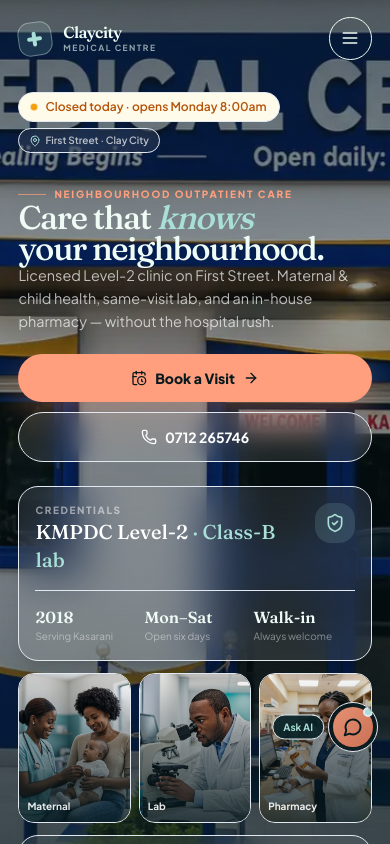
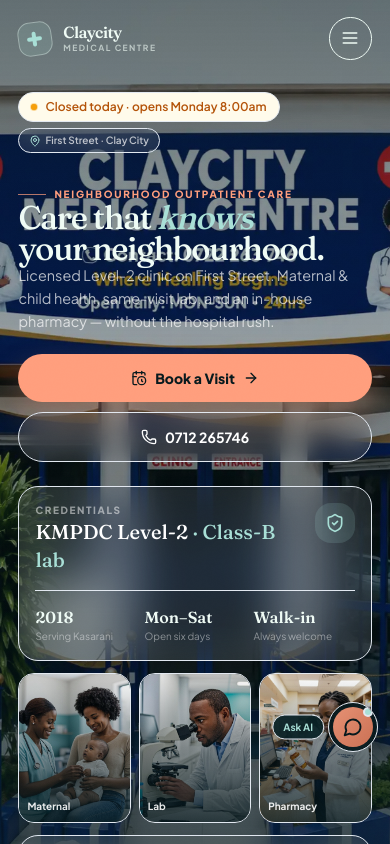
Before and after one commit to Elvinoacer/claycity_med_center, a Next.js app: page / in a window 390 px wide. Shown: the top 844 px of the page. Built offline with nearby package versions, Linux system fonts and the light colour scheme.

Commit message:
feat: use dedicated mobile hero background

```diff
--- a/app/components/HeroStory.tsx
+++ b/app/components/HeroStory.tsx
@@ -13,21 +13,34 @@ import {
 } from "lucide-react";
 import OpenStatus from "./OpenStatus";
 import heroBackground from "@/public/images/hero_bg_image.webp";
+import heroBackgroundMobile from "@/public/images/hero_bg_mobile.webp";
 import maternityCare from "@/public/images/maternity-care.jpg";
 import pharmacy from "@/public/images/pharmacy-dispensary.jpg";
 import lab from "@/public/images/lab-services.jpg";
 
 export default function HeroStory() {
   return (
-    <section id="top" className="relative min-h-[100svh] overflow-hidden bg-[#07191d] text-[#effbf5]" aria-labelledby="hero-heading">
+    <section
+      id="top"
+      className="relative min-h-[100svh] overflow-hidden bg-[#07191d] text-[#effbf5]"
+      aria-labelledby="hero-heading"
+    >
       <div className="absolute inset-0">
+        <Image
+          src={heroBackgroundMobile}
+          alt=""
+          fill
+          priority
+          sizes="100vw"
+          className="hero-story-bg-motion hero-story-bg-mobile object-cover object-center"
+        />
         <Image
           src={heroBackground}
           alt=""
           fill
           priority
           sizes="100vw"
-          className="hero-story-bg-motion object-cover object-[62%_center] sm:object-center"
+          className="hero-story-bg-motion hero-story-bg-desktop object-cover object-center"
         />
         <div className="absolute inset-0 bg-[linear-gradient(180deg,rgba(7,25,29,0.62)_0%,rgba(7,25,29,0.4)_34%,rgba(7,25,29,0.5)_62%,rgba(7,25,29,0.92)_100%)]" />
         <div className="absolute inset-0 hidden sm:block bg-[linear-gradient(105deg,rgba(7,25,29,0.86)_0%,rgba(7,25,29,0.56)_40%,rgba(7,25,29,0.24)_72%,rgba(7,25,29,0.45)_100%)]" />
@@ -106,10 +119,19 @@ export default function HeroStory() {
       </div>
 
       <style jsx global>{`
+        .hero-story-bg-mobile {
+          display: none;
+        }
+
         .hero-story-bg-motion {
           transform: scale(1.12) translate3d(0, 0, 0);
           animation: claycityHeroDrift 18s ease-in-out infinite alternate;
           will-change: transform;
+        }
+
+        .hero-story-bg-mobile.hero-story-bg-motion {
+          transform: scale(1.14) translate3d(0, 0, 0);
+          animation-duration: 22s;
         }
 
         @keyframes claycityHeroDrift {
@@ -125,9 +147,26 @@ export default function HeroStory() {
         }
 
         @media (max-width: 640px) {
+          .hero-story-bg-mobile {
+            display: block;
+          }
+
+          .hero-story-bg-desktop {
+            display: none;
+          }
+
+          .hero-story-bg-mobile {
+            object-position: center center;
+          }
+
           .hero-story-bg-motion {
-            transform: scale(1.16) translate3d(0, 0, 0);
             animation-duration: 22s;
+          }
+        }
+
+        @media (min-width: 641px) {
+          .hero-story-bg-desktop {
+            display: block;
           }
         }
 
```
